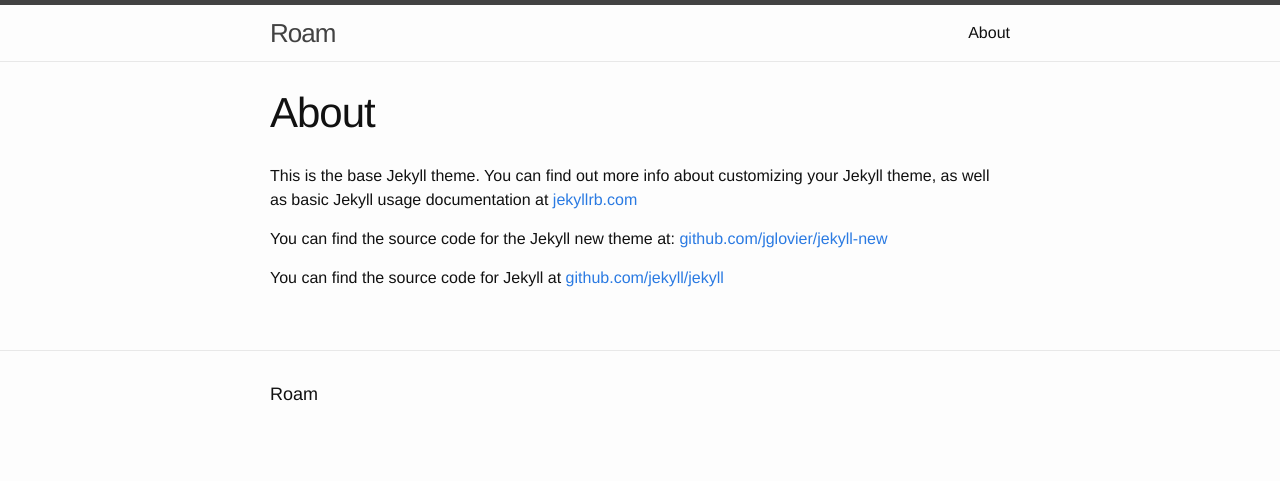
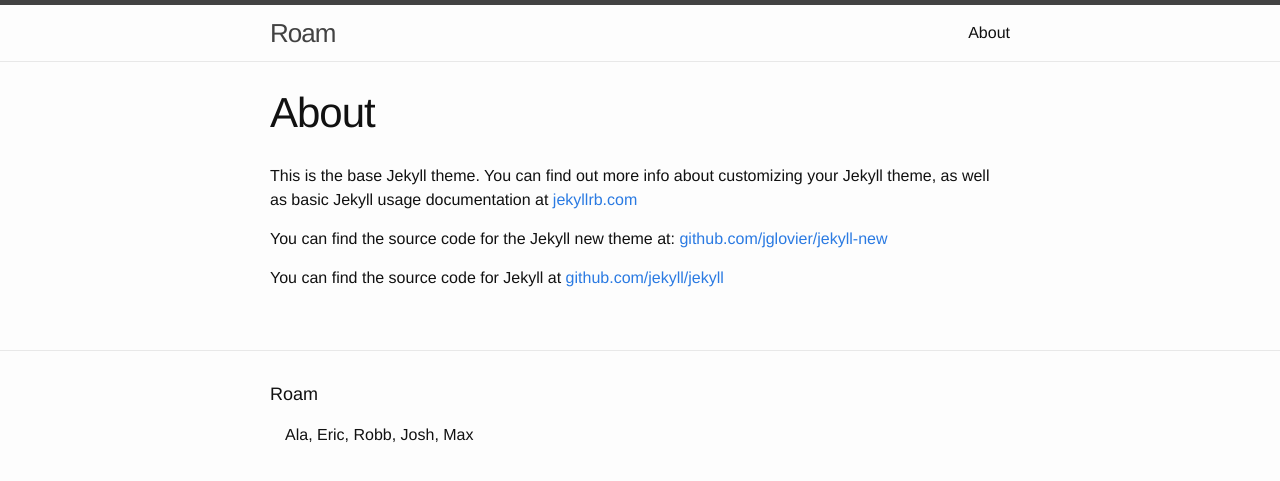
Before and after one commit to EricTendian/com381-roam, a Jekyll site: the page built from about.md, in a window 1280 px wide. Shown: the top 481 px of the page. Built offline with Jekyll 4.4.1, drawn with Linux system fonts in a browser that asks for light colours.

Commit message:
Update _config.yml

```diff
--- a/_config.yml
+++ b/_config.yml
@@ -1,14 +1,12 @@
 # Site settings
 title: Roam
-email: etendian@hawk.iit.edu
+members: Ala, Eric, Robb, Josh, Max
 description: > # this means to ignore newlines until "baseurl:"
   Write an awesome description for your new site here. You can edit this
   line in _config.yml. It will appear in your document head meta (for
   Google search results) and in your feed.xml site description.
 baseurl: "/com381-roam/" # the subpath of your site, e.g. /blog/
 url: "http://erictendian.github.io" # the base hostname & protocol for your site
-twitter_username: jekyllrb
-github_username:  jekyll
 
 # Build settings
 markdown: kramdown
```
